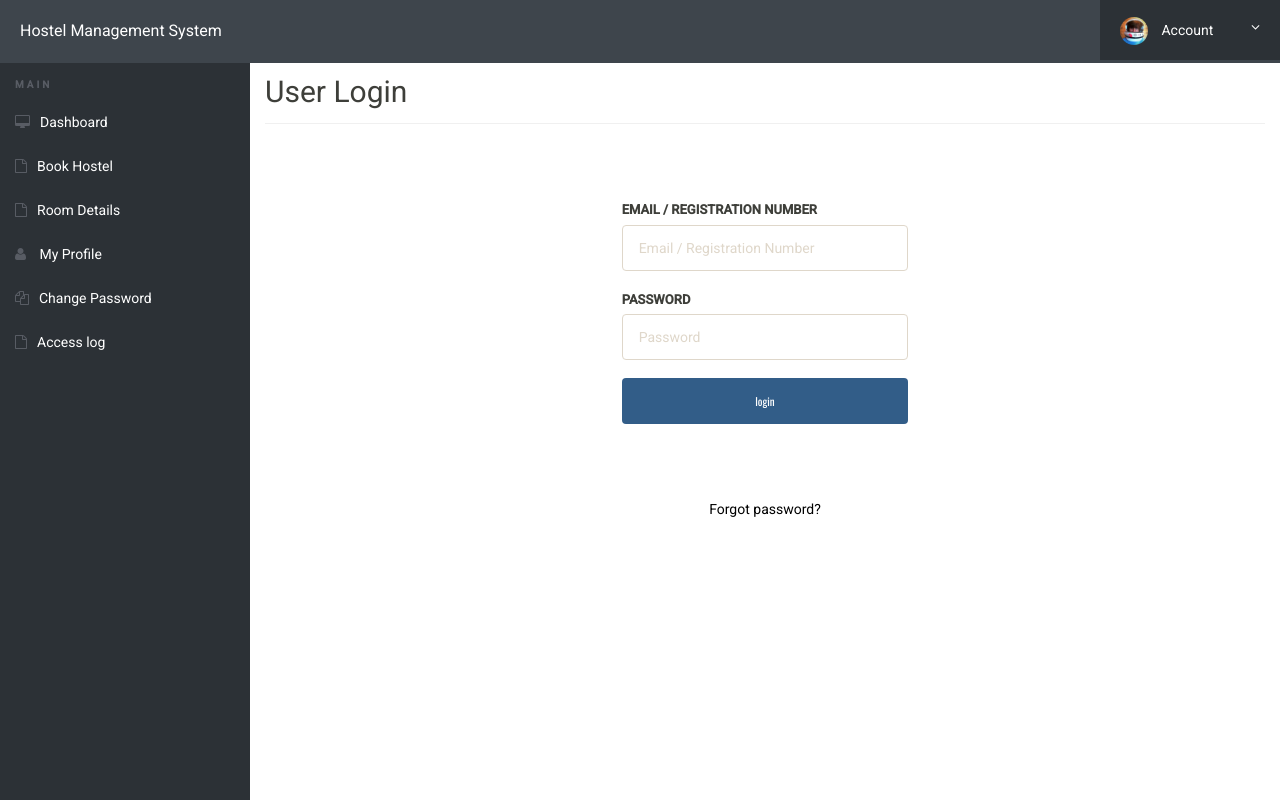
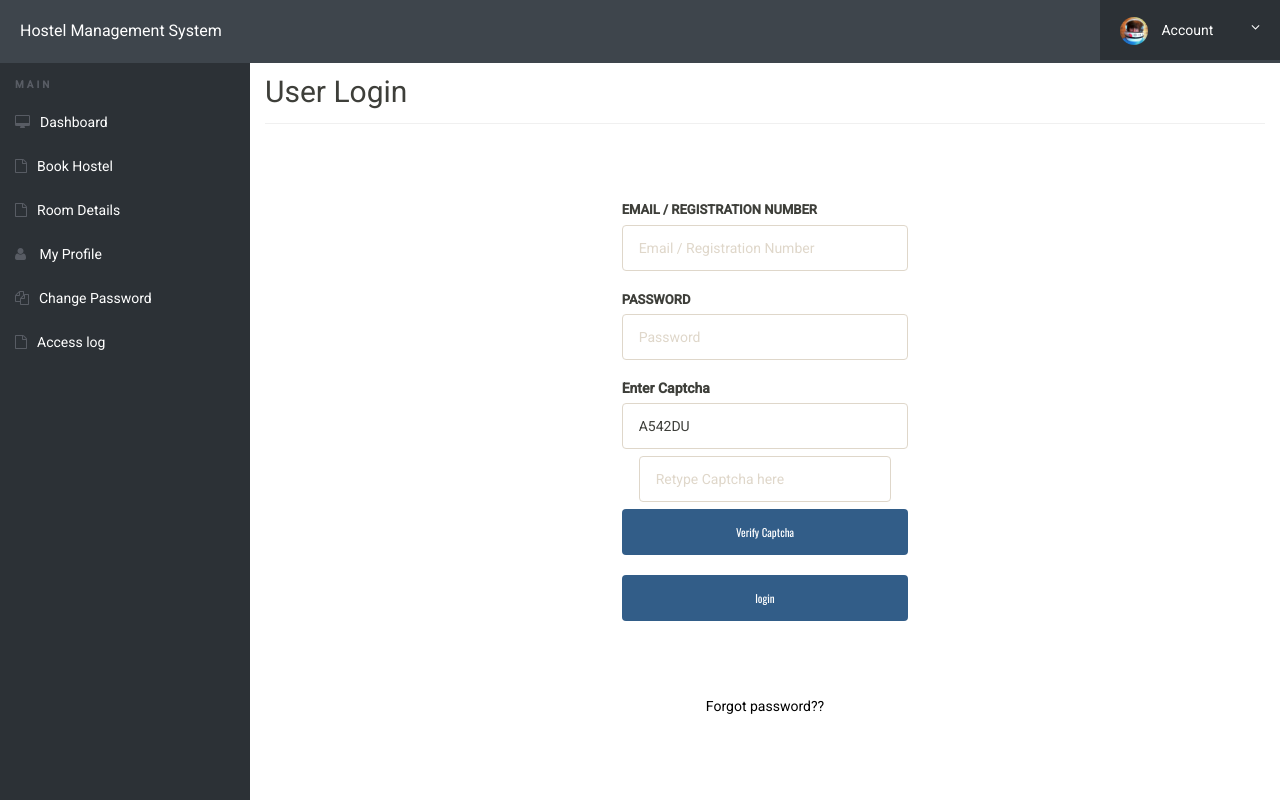
Before and after one commit to summerkoushal/hostel_management_system, a PHP site: page / in a window 1280 px wide. Run offline with PHP 8.4, Linux system fonts and the light colour scheme; a user stored in the database is signed in.

Commit message:
added Captcha
added Captcha in the user login page

```diff
--- a/hostel/index.php
+++ b/hostel/index.php
@@ -40,6 +40,7 @@ header("location:dashboard.php");
 
 <!doctype html>
 <html lang="en" class="no-js">
+
 <head>
     <meta charset="UTF-8">
     <meta http-equiv="X-UA-Compatible" content="IE=edge">
@@ -60,10 +61,8 @@ header("location:dashboard.php");
     <script type="text/javascript" src="js/validation.min.js"></script>
     <script type="text/javascript" src="http://code.jquery.com/jquery.min.js"></script>
     <script type="text/javascript">
-function valid()
-{
-if(document.registration.password.value!= document.registration.cpassword.value)
-{
+    function valid() {
+        if (document.registration.password.value != document.registration.cpassword.value) {
             alert("Password and Re-Type Password Field do not match  !!");
             document.registration.cpassword.focus();
             return false;
@@ -72,6 +71,7 @@ return true;
     }
     </script>
 </head>
+
 <body>
     <?php include('includes/header.php');?>
     <div class="ts-main-content">
@@ -90,18 +90,64 @@ return true;
                                     <div class="col-md-8 col-md-offset-2">
 
                                         <form action="" class="mt" method="post">
-									<label for="" class="text-uppercase text-sm">Email / Registration Number</label>
-									<input type="text" placeholder="Email / Registration Number" name="emailreg" class="form-control mb" required="true">
+                                            <label for="" class="text-uppercase text-sm">Email / Registration
+                                                Number</label>
+                                            <input type="text" placeholder="Email / Registration Number" name="emailreg"
+                                                class="form-control mb" required="true">
                                             <label for="" class="text-uppercase text-sm">Password</label>
-									<input type="password" placeholder="Password" name="password" class="form-control mb" required="true">
+                                            <input type="password" placeholder="Password" name="password"
+                                                class="form-control mb" required="true">
 
+                                            <!-- <label for="">Enter Captcha</label>
+                                            <div class="form-row">
+                                                <div class="form-group col-md-6">
+                                                    <input type="text"  class="form-control" readonly id="capt" id="captchaValue">
+                                                </div>
 
-									<input type="submit" name="login" class="btn btn-primary btn-block" value="login" >
+                                                 <p>huhhhhh</p> -->
+                                            <!-- <div class="form-group col-md-6"> -->
+                                            <!-- <input type="text" class="form-control" id="textinput"> -->
+                                            <!-- </div> -->
+                                            <!-- </div> -->
+
+                                            <!-- <button onclick="validcap()" class="btn btn-lg btn-success btn-block">Verify Captcha</button> -->
+
+                                            <!-- -------------------experiment-----------------------------------------  -->
+                                            <div class="form-container">
+                                                <!-- <h1>Login</h1> -->
+                                                <!-- <form name="logform"> -->
+                                                <!-- <input type="text" class="captcha col-md-6 form-control" name="user" placeholder = "Username" > -->
+                                                <!-- <input type="password" class="captcha col-md-6 form-control" name="pass" placeholder = "Password" > -->
+                                                <label for="">Enter Captcha</label>
+                                                <div class="captcha col-md-6 form-control">
+
+                                                    <div id="captchaValue"></div>
+                                                    <br>
+                                                    <input id="inputCaptcha" type="text"
+                                                        class="captcha col-md-6 form-control" name=""
+                                                        placeholder="Retype Captcha here">
+                                                </div>
+                                                <span style="color:white">
+                                                    <br>.
+                                                    <br>.
+                                                    <br>.
+                                                </span>
+                                                <button type="button" id="submitBtn" name="login"
+                                                    class=" btn btn-primary btn-block" value="login">Verify
+                                                    Captcha</button>
+
+                                                <!-- </form>                                      -->
+                                            </div>
+                                            <br>
+                                            <!-- -------------------experiment ends-----------------------------------------  -->
+                                            <input type="submit" name="login" class="btn btn-primary btn-block"
+                                                value="login">
+
                                         </form>
                                     </div>
                                 </div>
                                 <div class="text-center text-light" style="color:black;">
-							<a href="forgot-password.php" style="color:black;">Forgot password?</a>
+                                    <a href="forgot-password.php" style="color:black;">Forgot password??</a>
                                 </div>
                             </div>
                         </div>
@@ -113,6 +159,39 @@ return true;
     </div>
     </div>
     </div>
+    <script type="text/javascript">
+    var allValue = ['A', 'B', 'C', 'D', 'E', 'F', 'G', 'H', 'I', 'J', 'K', 'L', 'M', 'N', 'O', 'P', 'Q', 'R', 'S', 'T',
+        'U', 'V', 'W', 'X', 'Y', 'Z', '1', '2', '3', '4', '5', '6', '7', '8', '9', '0'
+    ];
+
+    var cVal1 = allValue[Math.floor(Math.random() * allValue.length)];
+    var cVal2 = allValue[Math.floor(Math.random() * allValue.length)];
+    var cVal3 = allValue[Math.floor(Math.random() * allValue.length)];
+    var cVal4 = allValue[Math.floor(Math.random() * allValue.length)];
+    var cVal5 = allValue[Math.floor(Math.random() * allValue.length)];
+    var cVal6 = allValue[Math.floor(Math.random() * allValue.length)];
+
+    var cValue = cVal1 + cVal2 + cVal3 + cVal4 + cVal5 + cVal6;
+
+    captchaValue.innerHTML = cValue;
+
+    thisValue = "";
+
+    inputCaptcha.addEventListener('change', function() {
+        thisValue = inputCaptcha.value;
+
+    })
+
+    submitBtn.addEventListener('click', function() {
+        if (cValue == thisValue) {
+            alert('Captcha Verified Successfully');
+            document.logForm.submit();
+        } else {
+            alert('Invalid Captcha');
+        }
+
+    })
+    </script>
     <script src="js/jquery.min.js"></script>
     <script src="js/bootstrap-select.min.js"></script>
     <script src="js/bootstrap.min.js"></script>
```
Lines whose indentation alone changed are shown as unchanged.
